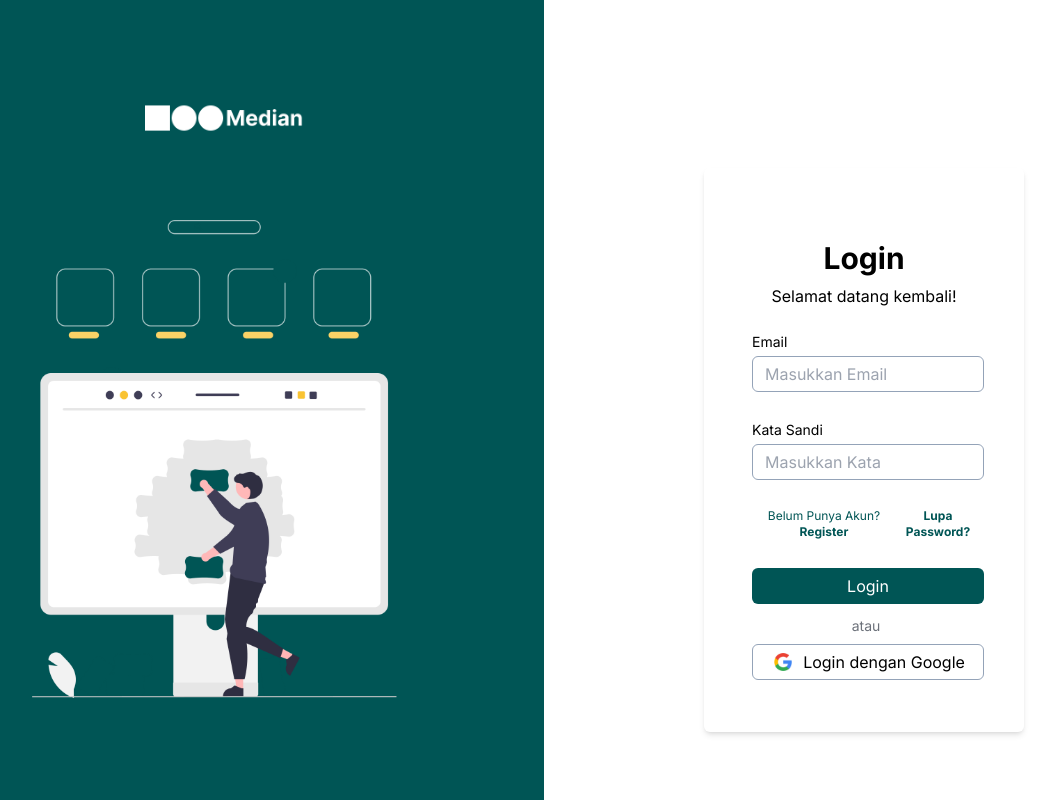
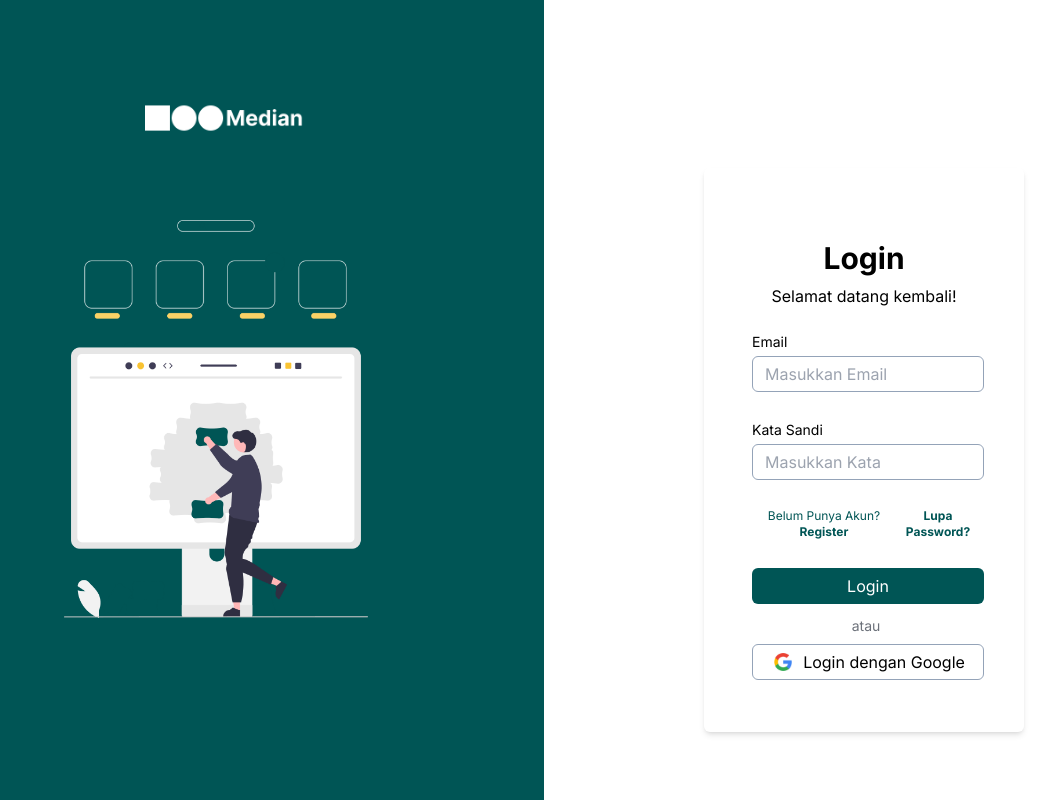
Before and after one commit to PutraZakaria/Median, a website: page public/index.html in a window 1280 px wide. Shown: the whole page, without its empty margins (96-1151 px from the left). Drawn offline with Linux system fonts and the light colour scheme.

Commit message:
Update index.html

```diff
--- a/public/index.html
+++ b/public/index.html
@@ -22,7 +22,7 @@
         <div class="w-45 h-10">
           <img src="../src/img/logo.png" alt="logo medium" />
         </div>
-        <div class="w-3/5">
+        <div class="w-1/2">
           <img src="../src/img/login.png" alt="logo medium" />
         </div>
       </div>
```
